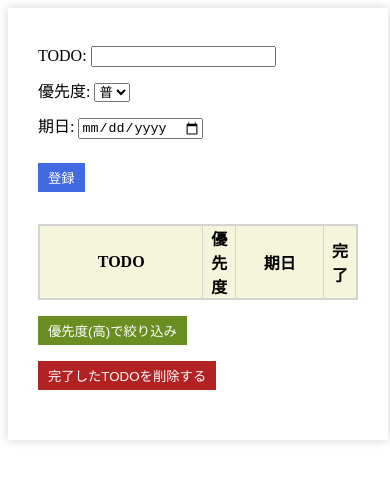
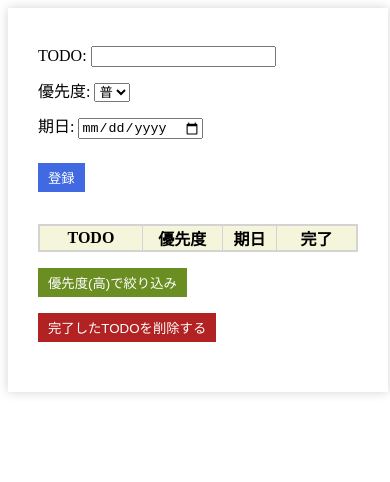
Before and after one commit to Oshu2228/todoList, a plain HTML site: page index.html in a window 390 px wide. Drawn offline with Linux system fonts and the light colour scheme.

Commit message:
responsive.cssにwidth500pxを切るとth要素が等間隔になる処理

```diff
--- a/responsive.css
+++ b/responsive.css
@@ -9,5 +9,9 @@
     width: 320px;
     /* padding: 20px 20px 50px; */
   }
+  th{ width: 200px; }
+
+
+
 
 }
```
